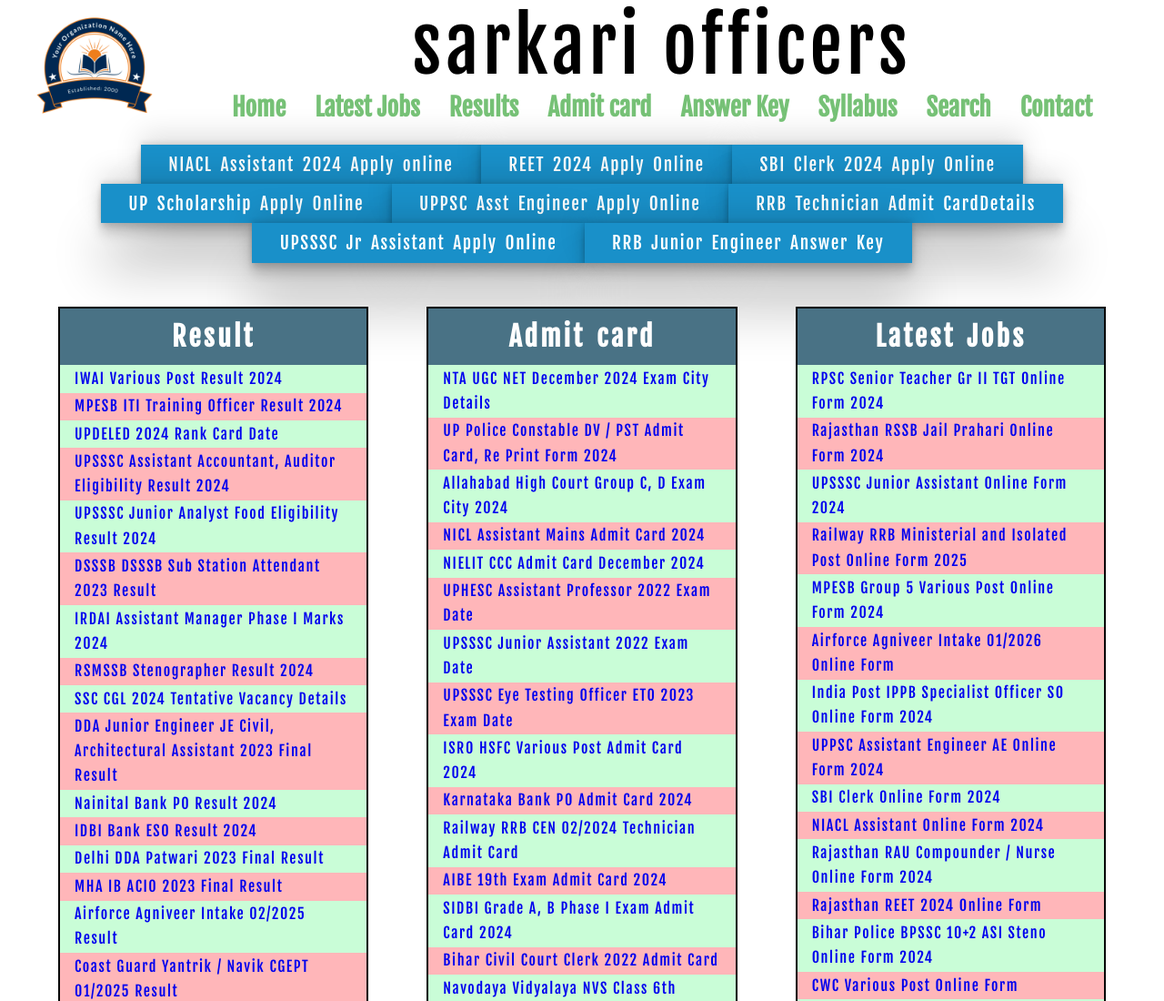
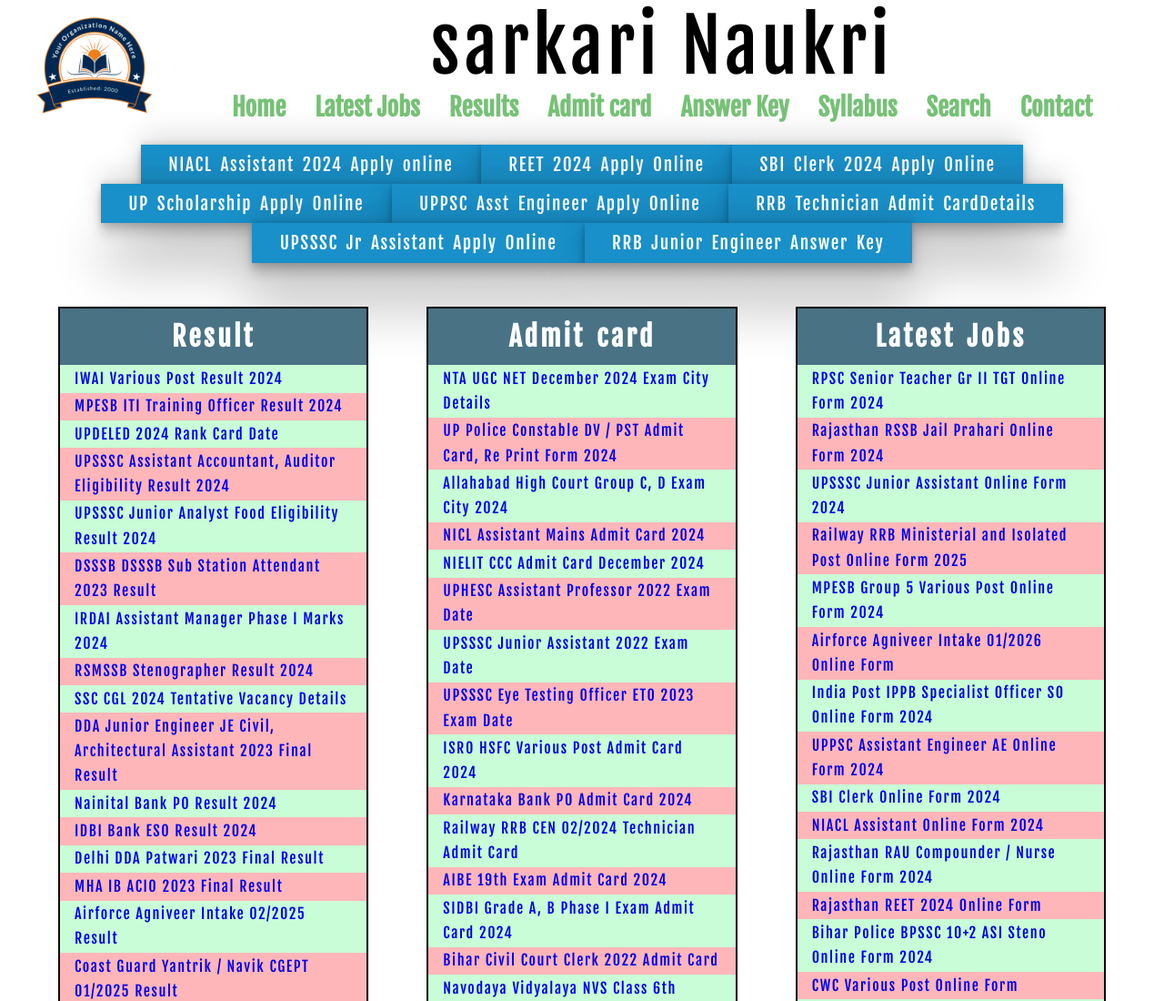
Before and after one commit to maharshi027/sarkari-naukri, a plain HTML site: page index.html in a window 1280 px wide. Shown: the top 1100 px of the page at 91% size. Drawn offline with Linux system fonts and the light colour scheme.

Commit message:
second commit

```diff
--- a/index.html
+++ b/index.html
@@ -8,7 +8,7 @@
   <link rel="stylesheet" href="https://cdnjs.cloudflare.com/ajax/libs/font-awesome/5.15.4/css/all.min.css">
   <!-------------------- Custom css     -------------------- -->
   <link rel="stylesheet" href="style.css">
-  <title>Sarkari officers</title>
+  <title>Sarkari Naukri</title>
 </head>
 
 <body>
@@ -17,7 +17,7 @@
       <img src="logo.png" alt="sarkari officers" />
     </div>
     <div class="heading">
-      <h1>sarkari officers</h1>
+      <h1>sarkari Naukri</h1>
     </div>
     <nav class="navbar">
       <ul>
```
Also changed, not shown: 1 other file.
